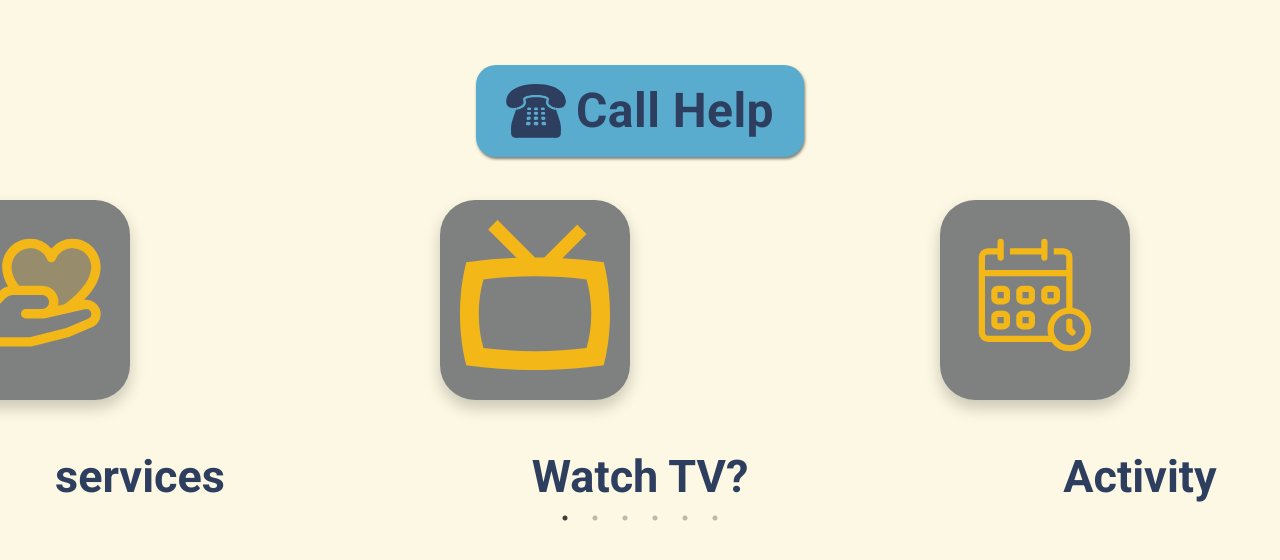
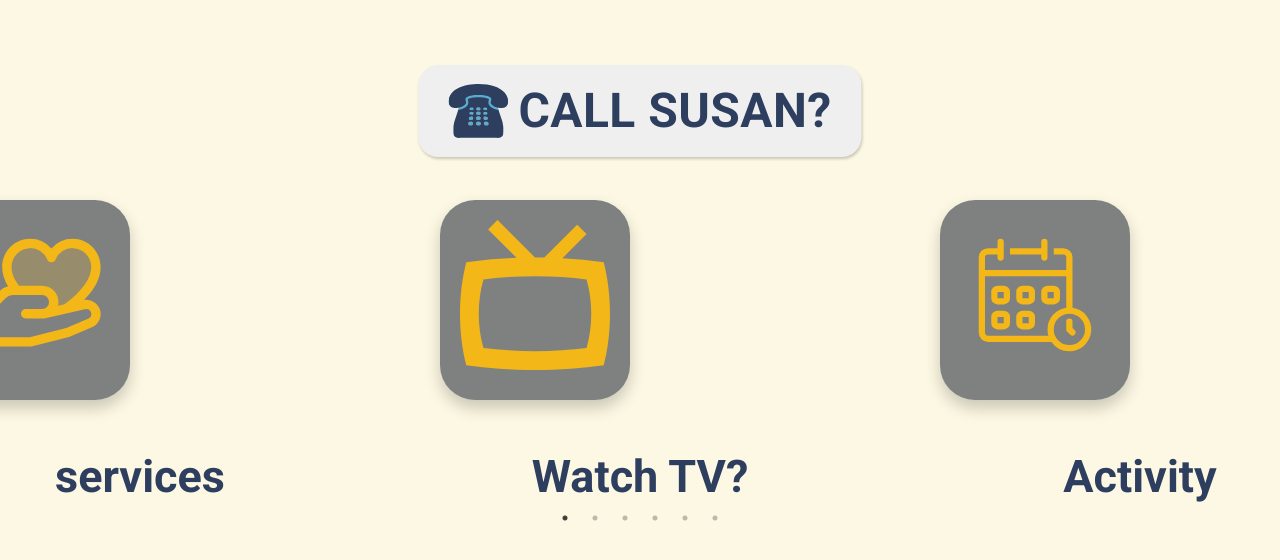
Before and after one commit to whimsical-phoenix/gardenLoft-playground, a React (Create React App) app: page /garden-loft-app/home in a window 1280 px wide. Shown: the top 560 px of the page. Built offline with nearby package versions, Linux system fonts and the light colour scheme.

Commit message:
changed help button style and title

```diff
--- a/src/components/CallHelpButton.js
+++ b/src/components/CallHelpButton.js
@@ -16,13 +16,14 @@ const StyledButtonAlignment = styled(Typography)`
 const CallHelpButton = styled.button`
   margin-top: 30px;
   padding: 10px;
-  background-color: ${({ active }) => (active ? "#ff4d4d" : "#59acce")};
+
+  // background-color: ${({ active }) => (active ? "#ff4d4d" : "#59acce")};
   color: ${({ active }) => (active ? "white" : "#2d3e5f")};
   border: none;
   border-radius: 20px;
   cursor: pointer;
   font-size: 2rem;
-  box-shadow: 1px 2px 3px rgba(0, 0, 0, 0.5);
+  box-shadow: 1px 2px 3px rgba(0, 0, 0, 0.2);
   font-family: "Roboto";
   transition: background-color 0.3s ease, transform 0.2s ease;
 
@@ -136,7 +137,7 @@ const CallHelpButtonComponent = ({ onClick }) => {
           fontWeight="700"
           style={{ display: "flex", alignItems: "center", padding: "0 20px" }}>
           <TelephoneIcon size={60} />
-          <div style={{ paddingLeft: "10px" }}>Call Help</div>
+          <div style={{ paddingLeft: "10px" }}>CALL SUSAN?</div>
         </Typography>
       </CallHelpButton>
 
```
